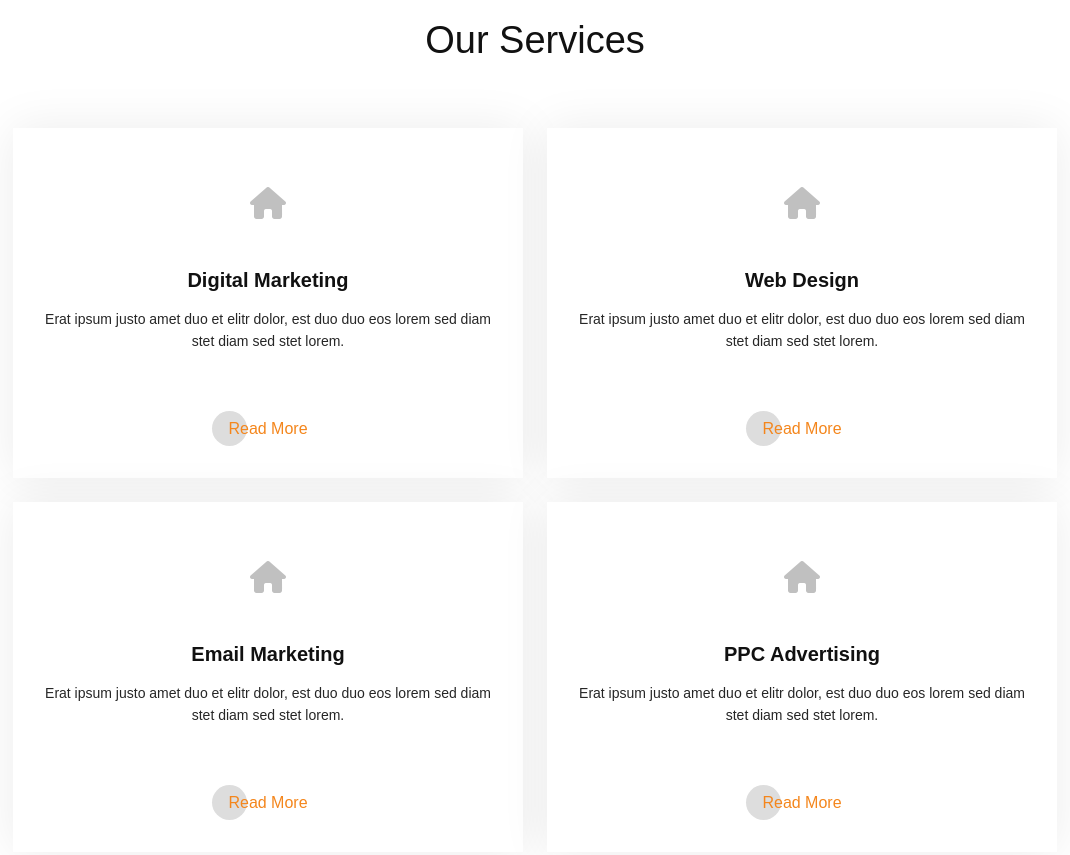
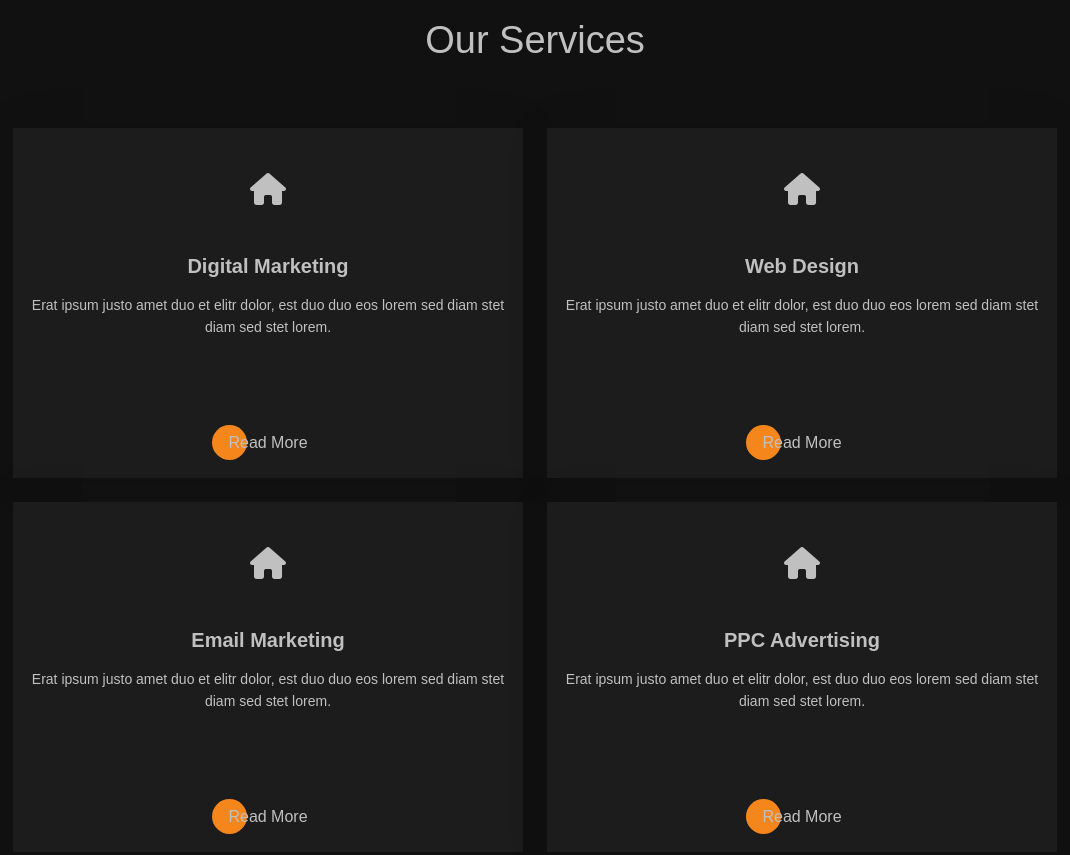
Before and after one commit to BhashithaArambepola/Feenix-website, a plain HTML site: page ourServices.html in a window 1280 px wide. Shown: the part 880-1735 px from the top of the page, without its empty margins (105-1175 px from the left). Drawn offline with nearby package versions, Linux system fonts and the light colour scheme; a script that the page names is missing; a web font is replaced by a local one.

Commit message:
sevice page commit 4

```diff
--- a/css/styles.css
+++ b/css/styles.css
@@ -20,7 +20,7 @@ h1,h2,h3,h4,h5,h6{
 }
 
 :root {
-    --primary: #f4861c;
+    --primary: rgb(244, 134, 28);
     --secondary: #f4861c ;
     --light: #c0c0c0;
     --dark:#f4861c;
--- a/css/temp.css
+++ b/css/temp.css
@@ -876,15 +876,16 @@ min-height: 70vh;
 .service-item {
     position: relative;
     height: 350px;
-    padding: 30px 25px;
-    background: #FFFFFF;
+    /*padding: 30px 25px;*/
+    /*background: var(--primary);*/
+    background: #1c1c1c;
     box-shadow: 0 0 45px rgba(0, 0, 0, .08);
     transition: .5s;
 }
 
 .service-item:hover {
-    /*background: var(--primary);*/
-    background: #1c1c1c;
+    background: var(--primary);
+    /*background: #1c1c1c;*/
 }
 
 .service-item .service-icon {
@@ -907,23 +908,25 @@ min-height: 70vh;
 .service-item h5,
 .service-item p {
     transition: .5s;
+    color: var(--light);
 }
 
 .service-item:hover h5,
 .service-item:hover p {
-    color: var(--light);
+    /*color: var(--light);*/
+    color: #ffffff;
 }
 
 .service-item a.btn {
     position: relative;
     display: flex;
-    color: var(--primary);
+    color: var(--light);
     transition: .5s;
     z-index: 1;
 }
 
 .service-item:hover a.btn {
-    color: var(--primary);
+    color: var(--light);
 }
 
 .service-item a.btn::before {
@@ -934,12 +937,13 @@ min-height: 70vh;
     top: 0;
     left: 0;
     border-radius: 35px;
-    background: #DDDDDD;
+    background: var(--primary);
     transition: .5s;
     z-index: -1;
 }
 
 .service-item:hover a.btn::before {
     width: 100%;
-    background: var(--light);
+    background: #1c1c1c;
+    border-radius: 5px;
 }
--- a/ourServices.html
+++ b/ourServices.html
@@ -139,17 +139,17 @@
 
 
 <!--======services-digital-marketing======-->
-<section class="features py-5 d-flex flex-column justify-content-center align-items-lg-stretch min-vh-100">
+<section class="bg-dark py-5 d-flex flex-column justify-content-center align-items-lg-stretch min-vh-100">
 
     <div class="container-xxl py-5">
         <div class="container px-lg-5">
             <div class="section-title position-relative text-center mb-5 pb-2 wow fadeInUp" data-wow-delay="0.1s">
 <!--                <h6 class="position-relative d-inline text-primary ps-4">Our Services</h6>-->
-                <h2 class="sub-header  text-center">Our Services</h2>
+                <h2 class="sub-header text-white text-center">Our Services</h2>
             </div>
             <div class="row g-4">
-                <div class="col-md-6 wow zoomIn" data-wow-delay="0.1s">
-                    <div class="service-item d-flex flex-column justify-content-center text-center rounded">
+                <div class="col-md-6 wow zoomIn " data-wow-delay="0.1s">
+                    <div class="service-item p-3 d-flex flex-column justify-content-center text-center rounded">
                         <div class="service-icon flex-shrink-0">
                             <i class="fa fa-home fa-2x"></i>
                         </div>
@@ -159,7 +159,7 @@
                     </div>
                 </div>
                 <div class=" col-md-6 wow zoomIn" data-wow-delay="0.3s">
-                    <div class="service-item d-flex flex-column justify-content-center text-center rounded">
+                    <div class="service-item p-3 d-flex flex-column justify-content-center text-center rounded">
                         <div class="service-icon flex-shrink-0">
                             <i class="fa fa-home fa-2x"></i>
                         </div>
@@ -170,7 +170,7 @@
                 </div>
 
                 <div class="col-md-6 wow zoomIn" data-wow-delay="0.1s">
-                    <div class="service-item d-flex flex-column justify-content-center text-center rounded">
+                    <div class="service-item p-3 d-flex flex-column justify-content-center text-center rounded">
                         <div class="service-icon flex-shrink-0">
                             <i class="fa fa-home fa-2x"></i>
                         </div>
@@ -180,7 +180,7 @@
                     </div>
                 </div>
                 <div class="col-md-6 wow zoomIn" data-wow-delay="0.3s">
-                    <div class="service-item d-flex flex-column justify-content-center text-center rounded">
+                    <div class="service-item p-3 d-flex flex-column justify-content-center text-center rounded">
                         <div class="service-icon flex-shrink-0">
                             <i class="fa fa-home fa-2x"></i>
                         </div>
```
